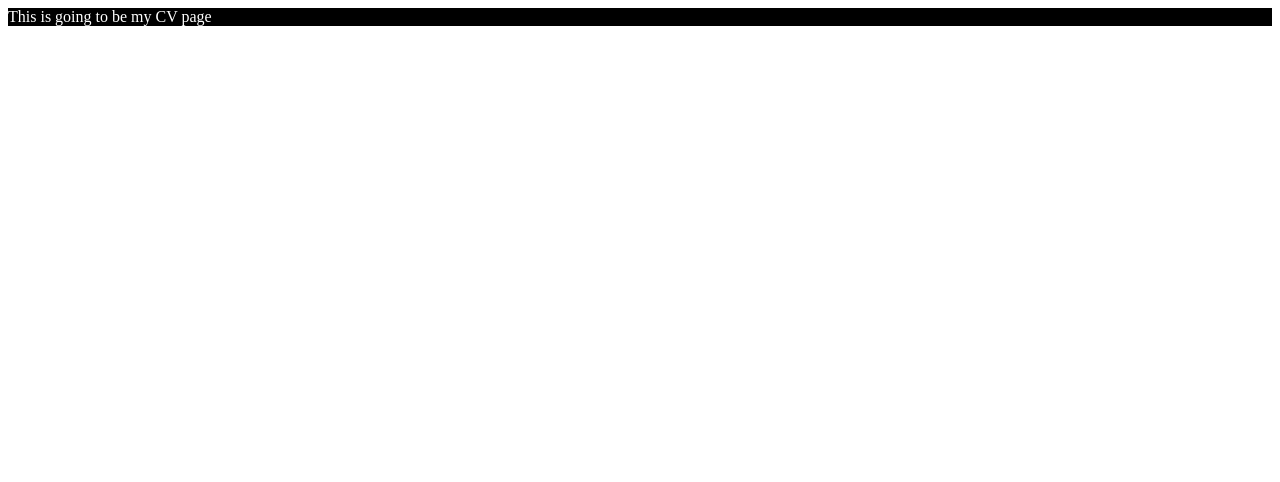
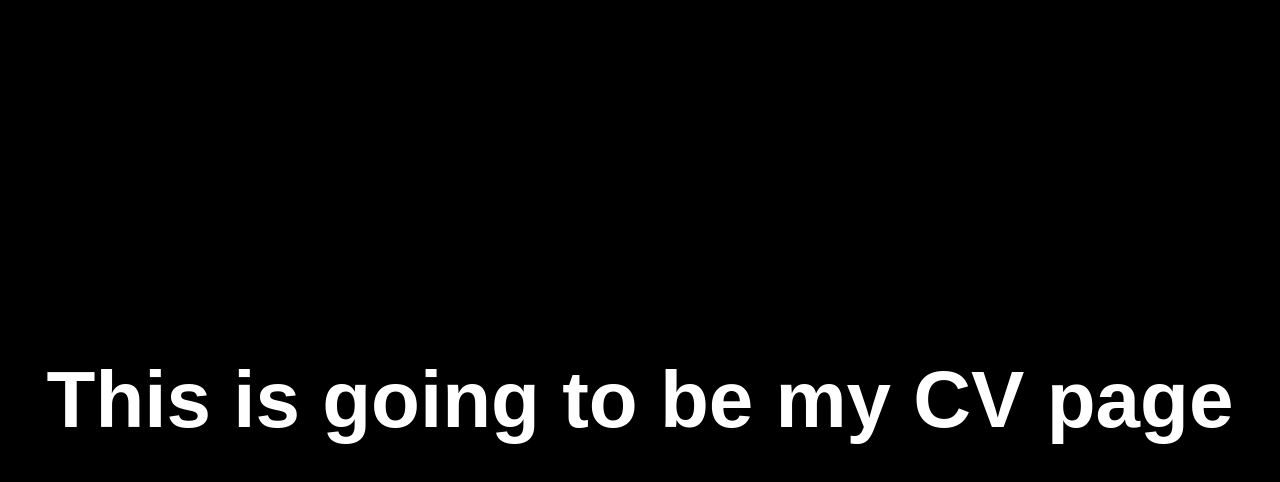
Before and after one commit to mamonten0k/rsschool-cv, a plain HTML site: page index.html in a window 1280 px wide. Drawn offline with Linux system fonts and the light colour scheme.

Commit message:
feat: add more styling with css

```diff
--- a/styles.css
+++ b/styles.css
@@ -1,8 +1,20 @@
+body {
+	margin: 0;
+	padding: 0;
+	font-family: Arial, sans-serif;
+}
 .wrapper {
 	width: 100%;
-	height: auto;
+	height: 100vh;
+	display: flex;
+	align-items: center;
+	justify-content: center;
 	background-color: rgb(0, 0, 0);
 }
 .title {
 	color: white;
+	margin-inline: auto;
+	line-height: 150%;
+	font-weight: 600;
+	font-size: 80px;
 }
```
